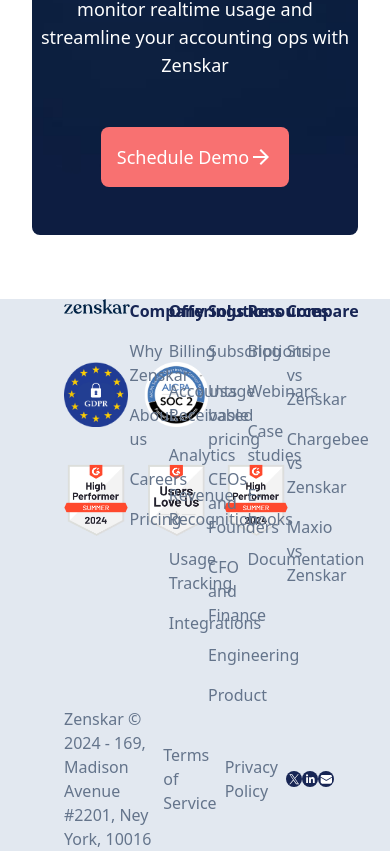
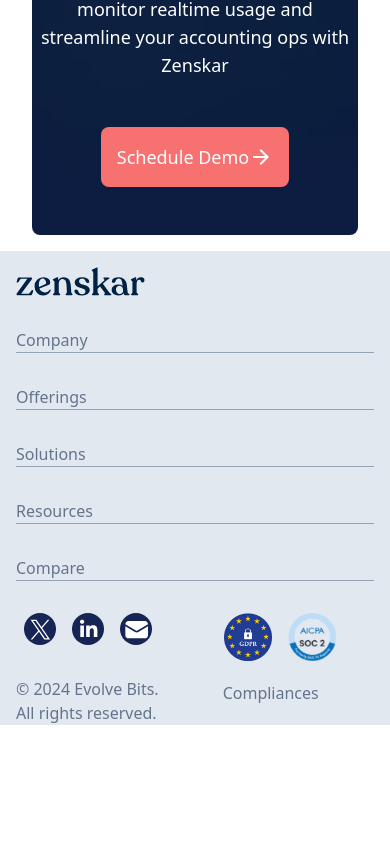
Before and after one commit to itzdanishsalmani/zenkar-landing-page, a React (Vite) app: page / in a window 390 px wide. Shown: the part 9212-10063 px from the top of the page. After the commit the page ends 9937 px from the top, so only its background shows below. Built offline with nearby package versions, Linux system fonts and the light colour scheme.

Commit message:
responsive Footer added:

```diff
--- a/src/components/Footer.jsx
+++ b/src/components/Footer.jsx
@@ -1,17 +1,27 @@
+import { useState } from "react";
 import { Buttons } from "./Others/Buttons";
 
 export function Footer() {
+
+    const [companyOpen, setCompanyOpen] = useState(false);
+    const [offeringsOpen, setOfferingsOpen] = useState(false);
+    const [solutionsOpen, setSolutionsOpen] = useState(false)
+    const [resourcesOpen, setresourcesOpen] = useState(false)
+    const [compareOpen, setCompareOpen] = useState(false)
+
     return (
-        <div className="px-16 bg-slate-200 h-fit mt-12">
-            <div className="flex justify-center items-center space-x-4 pt-12 text-slate-500 hidden md:block">
+        <div className="parent">
+
+            <div className="web px-16 bg-slate-200 w-screen h-fit mt-12 hidden md:block">
+                <div className="flex justify-center items-center space-x-4 pt-12 text-slate-500 invisible md:visible">
                     <div>Not ready to talk to sales yet? Join our community.</div>
                     <div><input type="text" placeholder="Work email" className="p-2 rounded-lg w-72" /></div>
                     <Buttons
                         text={"Submit"}
-                    style={"bg-blue-950 text-white p-2 rounded-lg"}/>
+                        style={"bg-blue-950 text-white p-2 rounded-lg"} />
                 </div>
 
-            <div className="text-slate-500 hidden md:block">
+                <div className="text-slate-500 w-fit hidden md:block">
                     ___________________________________________________________________________________________________________________________________________________________
                 </div>
 
@@ -103,15 +113,15 @@
                         </div>
 
                         <a href="https://x.com/itzzdanish">
-                        <img src="vector3.svg" alt="" className="w-8 bg-blue-950 rounded-full mx-2"/>
+                            <img src="vector3.svg" alt="" className="w-8 bg-blue-950 rounded-full mx-2" />
                         </a>
 
                         <a href="https://www.linkedin.com/in/mohammed-danish-salmani-ab2586258/" >
-                        <img src="vector5.svg" alt="" className="w-8 bg-blue-950 rounded-full mx-2"/>
+                            <img src="vector5.svg" alt="" className="w-8 bg-blue-950 rounded-full mx-2" />
                         </a>
 
                         <a href="mailto:salmanidanish488@gmail.com">
-                        <img src="vector4.svg" alt="" className="w-8 bg-blue-950 rounded-full mx-2"/>
+                            <img src="vector4.svg" alt="" className="w-8 bg-blue-950 rounded-full mx-2" />
                         </a>
 
                     </div>
@@ -122,5 +132,120 @@
 
                 </div>
             </div>
+
+            {/* phone */}
+
+            <div className="phone md:hidden w-screen">
+                <div className="bg-slate-200 h-auto text-slate-500 cursor-pointer ">
+                    <div className="pt-4 px-4 ">
+                        <img src="zenskarImg.svg" alt="" />
+
+                        <div className="menu mt-8 space-y-8 ">
+
+                            <div className="border-b border-slate-400"
+                                onClick={() => setCompanyOpen(!companyOpen)} >Company
+                                {companyOpen && (
+                                    <div className="mt-4 space-y-4">
+                                        <div>Why Zenkar</div>
+                                        <div>About us</div>
+                                        <div>Careers</div>
+                                        <div>Pricing</div>
+                                    </div>
+                                )}
+                            </div>
+
+                            <div className="border-b border-slate-400"
+                                onClick={() => setOfferingsOpen(!offeringsOpen)}>Offerings
+                                {offeringsOpen && (
+                                    <div className="mt-4 space-y-4">
+                                        <div>Billing</div>
+                                        <div>Accounts Receivable</div>
+                                        <div>Analyics</div>
+                                        <div>Revenue Recognition</div>
+                                        <div>Usage tracking</div>
+                                        <div>Integrations</div>
+                                    </div>
+                                )}
+                            </div>
+
+                            <div className="border-b border-slate-400"
+                                onClick={() => setSolutionsOpen(!solutionsOpen)}>
+                                Solutions
+                                {solutionsOpen && (
+                                    <div className="mt-4 space-y-4">
+                                        <div>subscriptions</div>
+                                        <div>Usage based pricing</div>
+                                        <div>CEOs and Founders</div>
+                                        <div>CFO and Finance</div>
+                                        <div>Engineering</div>
+                                        <div>Product</div>
+                                    </div>
+                                )}
+                            </div>
+
+                            <div className="border-b border-slate-400"
+                                onClick={() => setresourcesOpen(!resourcesOpen)}>
+                                Resources
+                                {resourcesOpen && (
+                                    <div className="mt-4 space-y-4">
+                                        <div>Blog</div>
+                                        <div>Webinars</div>
+                                        <div>Case studies</div>
+                                        <div>E-books</div>
+                                        <div>Documentation</div>
+                                    </div>
+                                )}
+                            </div>
+                            <div className="border-b border-slate-400"
+                                onClick={() => setCompareOpen(!compareOpen)}>
+                                Compare
+                                {compareOpen && (
+                                    <div className="mt-4 space-y-4">
+                                        <div>Stripe vs Zenkar</div>
+                                        <div>Chargebee vs Zenkar</div>
+                                        <div>Maxio vs Zenkar</div>
+                                    </div>
+                                )}
+                            </div>
+                        </div>
+
+
+                        <div className="images mt-8 flex">
+
+                            <a href="https://x.com/itzzdanish">
+                                <img src="vector3.svg" alt="" className="w-8 bg-blue-950 rounded-full mx-2" />
+                            </a>
+
+                            <a href="https://www.linkedin.com/in/mohammed-danish-salmani-ab2586258/" >
+                                <img src="vector5.svg" alt="" className="w-8 bg-blue-950 rounded-full mx-2" />
+                            </a>
+
+                            <a href="mailto:salmanidanish488@gmail.com">
+                                <img src="vector4.svg" alt="" className="w-8 bg-blue-950 rounded-full mx-2" />
+                            </a>
+
+                            <div className="flex ">
+                            <img src="GDPR.png" alt="" className="w-12 ml-16 mx-4"/>
+                            <img src="soc1.webp" alt="" className="w-12" />
+                            </div>
+
+
+                        </div>
+                                <div className="flex items-center">
+                        <div className="mt-4">
+                            <p>© 2024 Evolve Bits.</p>
+                            All rights reserved.
+                            </div>
+                            <div className="ml-16">
+                                Compliances
+                            </div>
+                        </div>
+                    </div>
+
+                </div>
+
+
+            </div>
+        </div>
     )
 }
```
Lines whose indentation alone changed are shown as unchanged.
